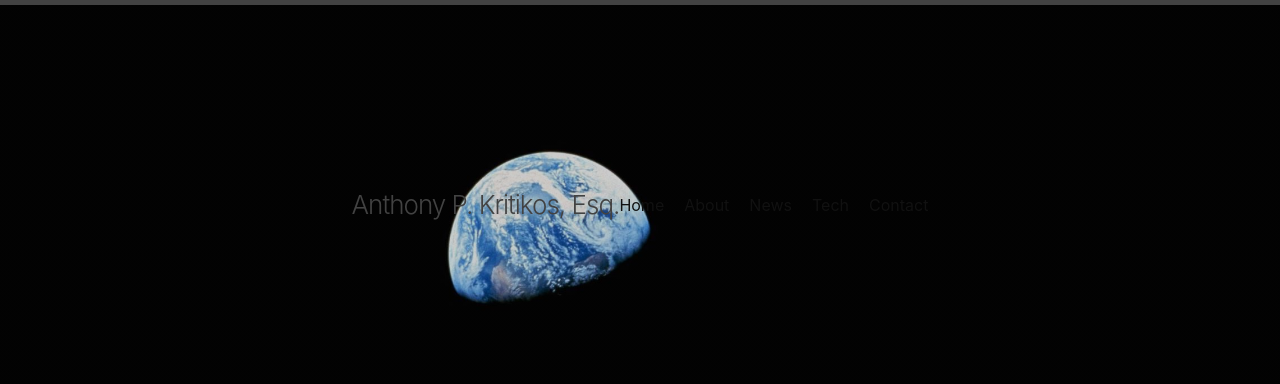
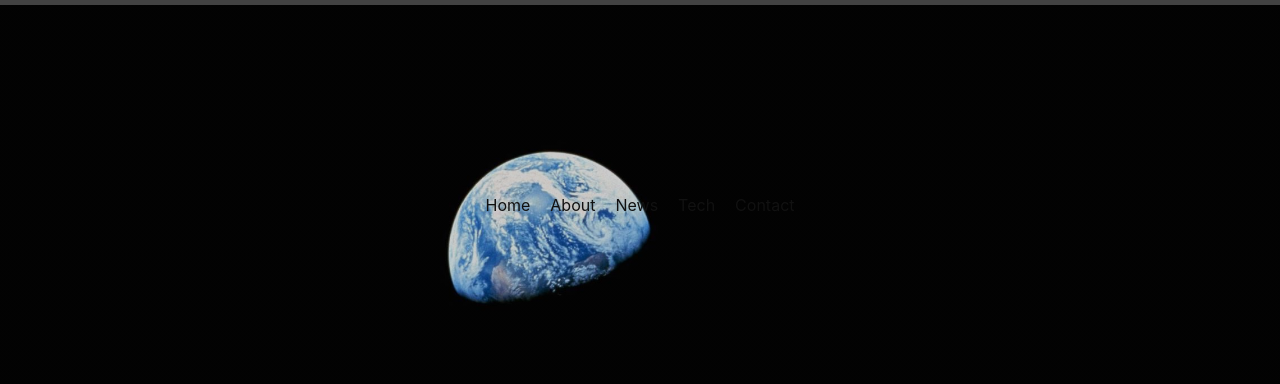
Before and after one commit to apkrit/apkrit.github.io, a Jekyll site: the page built from index.md, in a window 1280 px wide. Shown: the top 384 px of the page. Built offline with Jekyll 4.4.1, drawn with Linux system fonts in a browser that asks for light colours.

Commit message:
More changes to hero image and text

```diff
--- a/_includes/homeheader.html
+++ b/_includes/homeheader.html
@@ -2,11 +2,10 @@
 
 <div class="hero-image">
 
-
   <div class="wrapper"> <!--hero-image is a copy of wrapper class from header.html -->
     {%- assign default_paths = site.pages | map: "path" -%}
     {%- assign page_paths = site.header_pages | default: default_paths -%}
-    <a class="site-title" rel="author" href="{{ "/" | relative_url }}">{{ site.title | escape }}</a>
+    <!-- <a class="site-title" rel="author" href="{{ "/" | relative_url }}">{{ site.title | escape }}</a> -->
 
     {%- if page_paths -%}
       <nav class="site-nav">
```
